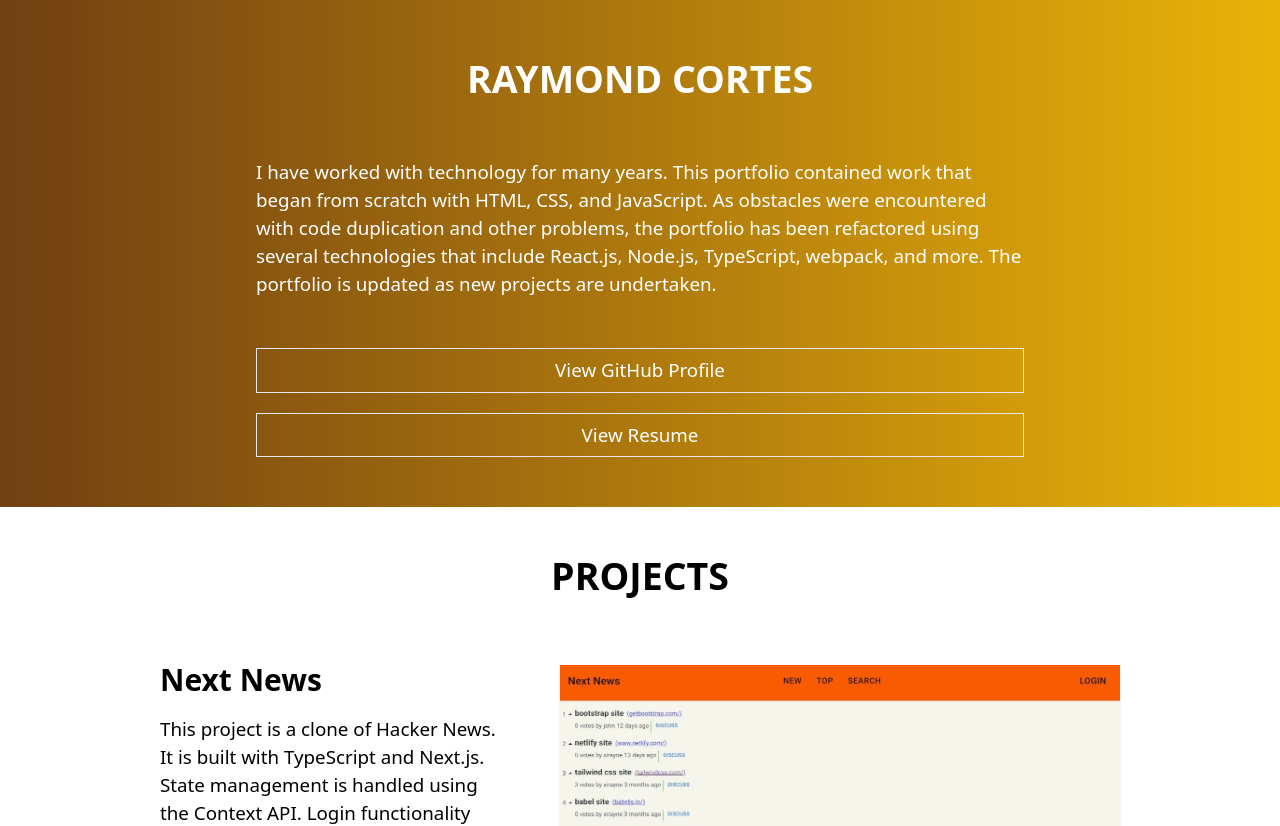
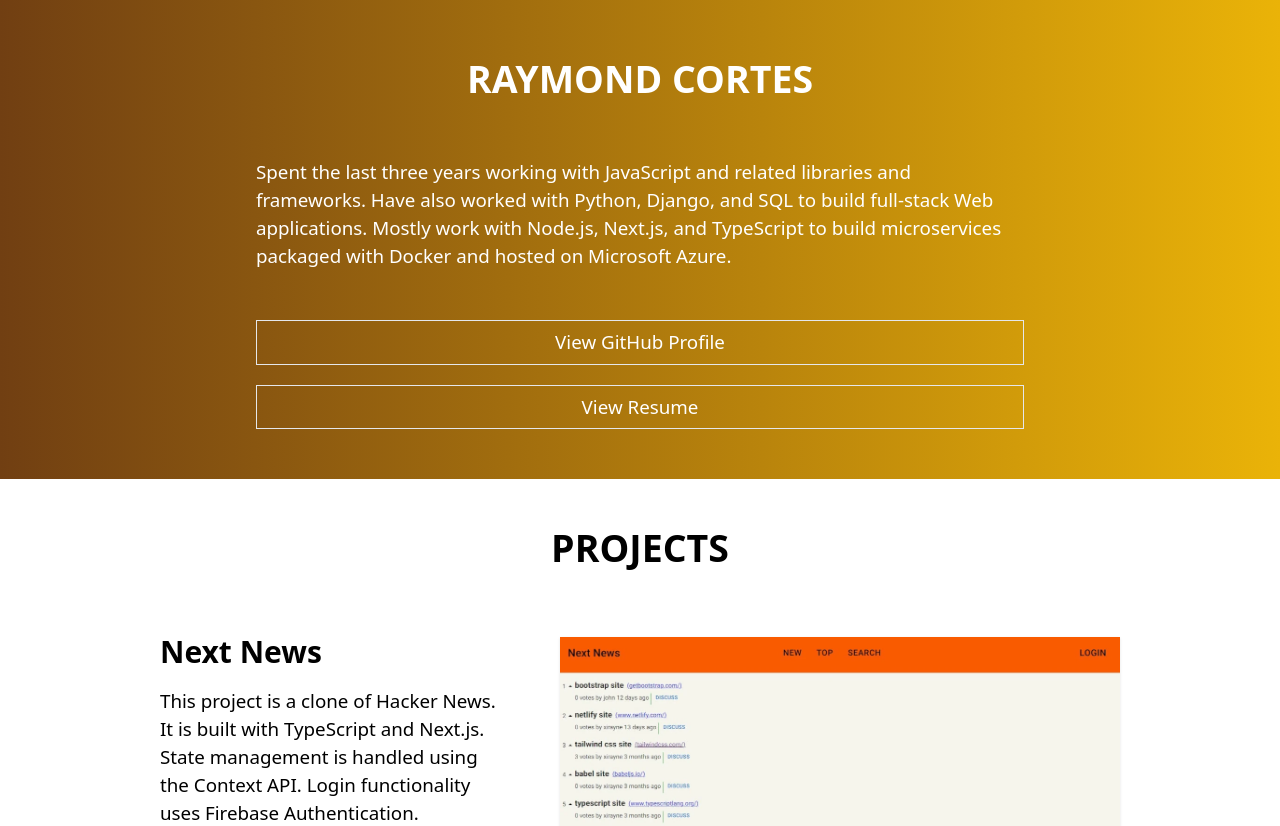
Before and after one commit to xiraynedev/portfolio-v2, a React app: page / in a window 1280 px wide. Shown: the top 826 px of the page. Built offline with nearby package versions, Linux system fonts and the light colour scheme.

Commit message:
update Header component

```diff
--- a/src/components/Header/Header.tsx
+++ b/src/components/Header/Header.tsx
@@ -18,12 +18,11 @@ export const Header: React.FC = () => {
         </h1>
         <article>
           <p className="w-9/12 text-3xl leading-normal my-8 mx-auto py-12">
-            I have worked with technology for many years. This portfolio
-            contained work that began from scratch with HTML, CSS, and
-            JavaScript. As obstacles were encountered with code duplication and
-            other problems, the portfolio has been refactored using several
-            technologies that include React.js, Node.js, TypeScript, webpack,
-            and more. The portfolio is updated as new projects are undertaken.
+            Spent the last three years working with JavaScript and related
+            libraries and frameworks. Have also worked with Python, Django, and
+            SQL to build full-stack Web applications. Mostly work with Node.js,
+            Next.js, and TypeScript to build microservices packaged with Docker
+            and hosted on Microsoft Azure.
           </p>
           <a
             href="https://github.com/xiraynedev"
```
